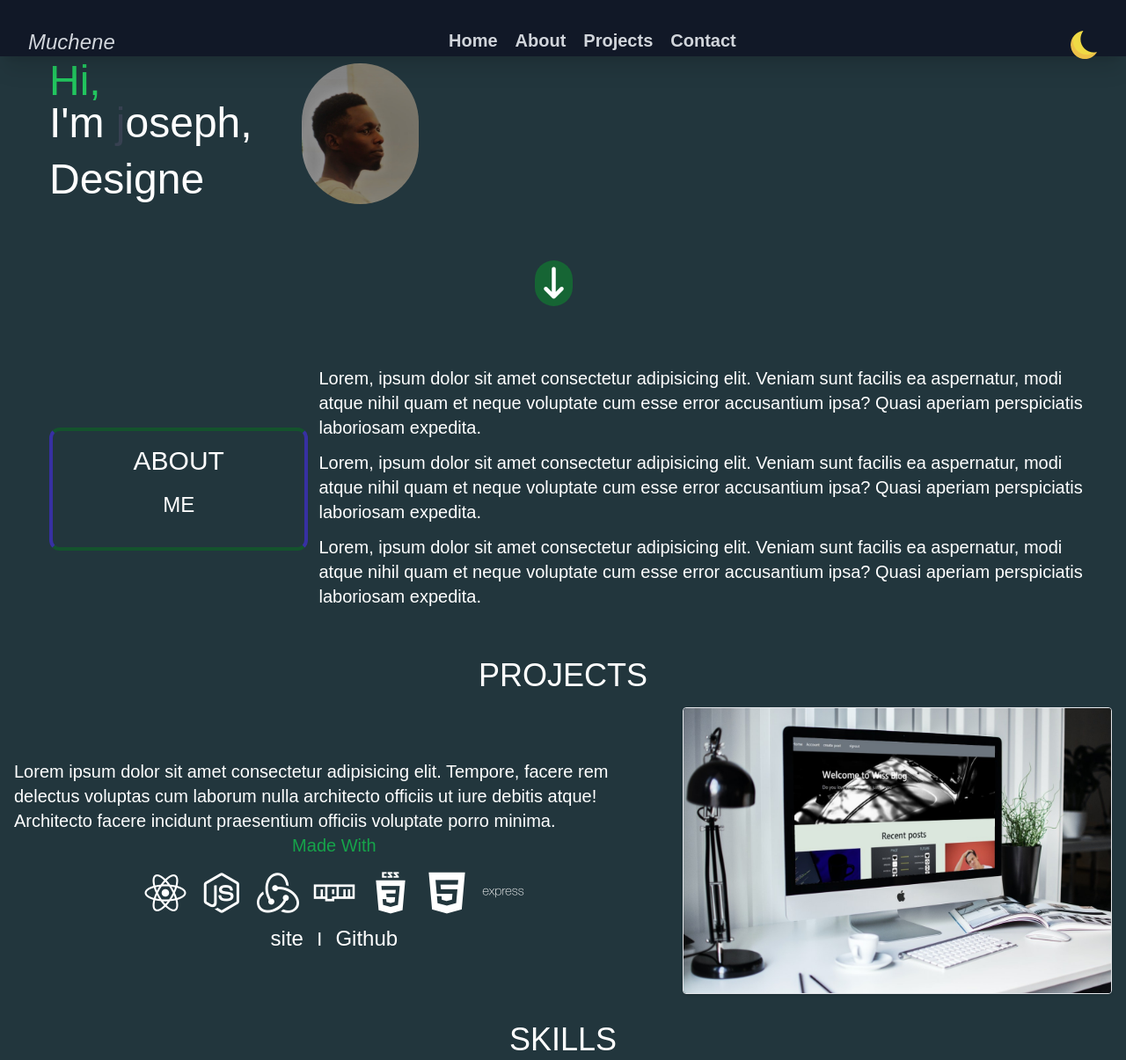
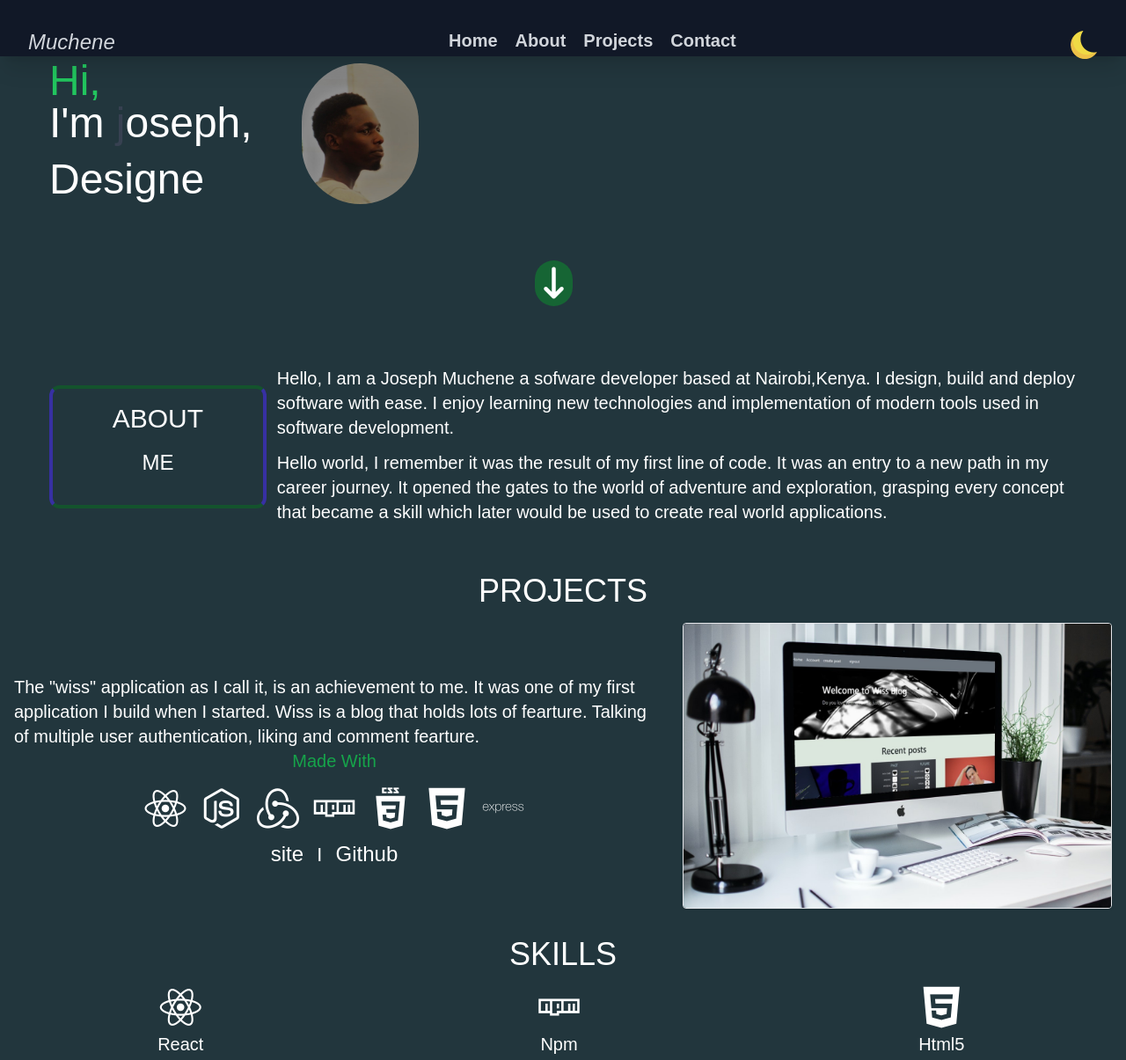
Before and after one commit to joseph-muchene/portfolio, a website: page index.html in a window 1280 px wide. Shown: the top 1205 px of the page at 88% size. Drawn offline with nearby package versions, Linux system fonts and the light colour scheme; a web font is replaced by a local one.

Commit message:
final touches

```diff
--- a/index.html
+++ b/index.html
@@ -39,7 +39,7 @@
       body {
         background-color: rgb(34, 54, 61);
         color: #000;
-        font-family: "Anek Latin", sans-serif;
+        font-family: "Anek Latin", Arial, Helvetica, sans-serif;
         transition: all 0.3s linear;
       }
       @media (max-width: 310px) {
@@ -55,9 +55,9 @@
       class="w-full flex justify-between md:shadow-xl fixed z-50 md:h-2 p-2 md:p-8 md:bg-gray-900"
     >
       <h1
-        class="ml-0 font-light italic hidden md:block text-gray-300 text-2xl capitalize"
+        class="cursor-pointer ml-0 font-light italic hidden md:block text-gray-300 text-2xl capitalize"
       >
-        Muchene
+        <a href="/">Muchene</a>
       </h1>
       <div>
         <!-- on desktop -->
@@ -176,22 +176,17 @@
       </div>
       <div>
         <p class="w-30 text-xl mb-3 mt-2">
-          Lorem, ipsum dolor sit amet consectetur adipisicing elit. Veniam sunt
-          facilis ea aspernatur, modi atque nihil quam et neque voluptate cum
-          esse error accusantium ipsa? Quasi aperiam perspiciatis laboriosam
-          expedita.
+          Hello, I am a Joseph Muchene a sofware developer based at
+          Nairobi,Kenya. I design, build and deploy software with ease. I enjoy
+          learning new technologies and implementation of modern tools used in
+          software development.
         </p>
         <p class="w-30 text-xl mb-3">
-          Lorem, ipsum dolor sit amet consectetur adipisicing elit. Veniam sunt
-          facilis ea aspernatur, modi atque nihil quam et neque voluptate cum
-          esse error accusantium ipsa? Quasi aperiam perspiciatis laboriosam
-          expedita.
-        </p>
-        <p class="w-30 text-xl mb-3">
-          Lorem, ipsum dolor sit amet consectetur adipisicing elit. Veniam sunt
-          facilis ea aspernatur, modi atque nihil quam et neque voluptate cum
-          esse error accusantium ipsa? Quasi aperiam perspiciatis laboriosam
-          expedita.
+          Hello world, I remember it was the result of my first line of code. It
+          was an entry to a new path in my career journey. It opened the gates
+          to the world of adventure and exploration, grasping every concept that
+          became a skill which later would be used to create real world
+          applications.
         </p>
       </div>
     </section>
@@ -214,11 +209,12 @@
 
         <div class="flex flex-col justify-center items-center">
           <p class="text-white text-xl md:mt-3 mr-4 ml-4">
-            Lorem ipsum dolor sit amet consectetur adipisicing elit. Tempore,
-            facere rem delectus voluptas cum laborum nulla architecto officiis
-            ut iure debitis atque! Architecto facere incidunt praesentium
-            officiis voluptate porro minima.
+            The "wiss" application as I call it, is an achievement to me. It was
+            one of my first application I build when I started. Wiss is a blog
+            that holds lots of fearture. Talking of multiple user
+            authentication, liking and comment fearture.
           </p>
+
           <h1 class="capitalize text-green-600 text-xl">Made with</h1>
           <div
             class="container mt-4 text-white flex space-x-4 justify-center md:text-5xl"
@@ -328,7 +324,9 @@
         class="flex p-4 flex-col-reverse justify-center items-center md:flex-row lg:space-x-2"
       >
         <form
-          action=""
+          name="contact"
+          method="POST"
+          data-netlify="true"
           class="flex justify-center flex-col items-center md:w-1/2 container"
           id="contact"
         >
@@ -337,18 +335,20 @@
               type="text"
               class="block md:w-96 p-2 rounded-md"
               placeholder="Enter your name"
+              name="name"
             />
           </div>
           <div>
             <input
               type="email"
+              name="email"
               class="block md:w-96 p-2 rounded-md mt-3"
               placeholder="Enter your Email"
             />
           </div>
           <div>
             <textarea
-              name=""
+              name="message"
               placeholder="message"
               id=""
               cols="30"
@@ -358,7 +358,8 @@
           </div>
           <div>
             <button
-              class="block md:w-96 p-2 rounded-md hover:bg-black hover:text-white mt-3 text-white bg-green-600"
+              type="submit"
+              class="block md:w-96 p-2 rounded-md transition hover:bg-black hover:text-white mt-3 text-white bg-green-600"
             >
               Get In Touch
             </button>
@@ -367,10 +368,8 @@
 
         <div class="md:w-1/2 text-white text-xl">
           <p>
-            Lorem ipsum dolor sit amet, consectetur adipisicing elit.
-            Perspiciatis sed nisi minus dolorum commodi, rerum expedita rem
-            dignissimos, voluptatem itaque voluptate modi magni. Praesentium vel
-            hic, eos voluptate corporis temporibus.
+            Do you have an idea? Let's discuss it and see what we can do
+            together.
           </p>
         </div>
       </div>
```
